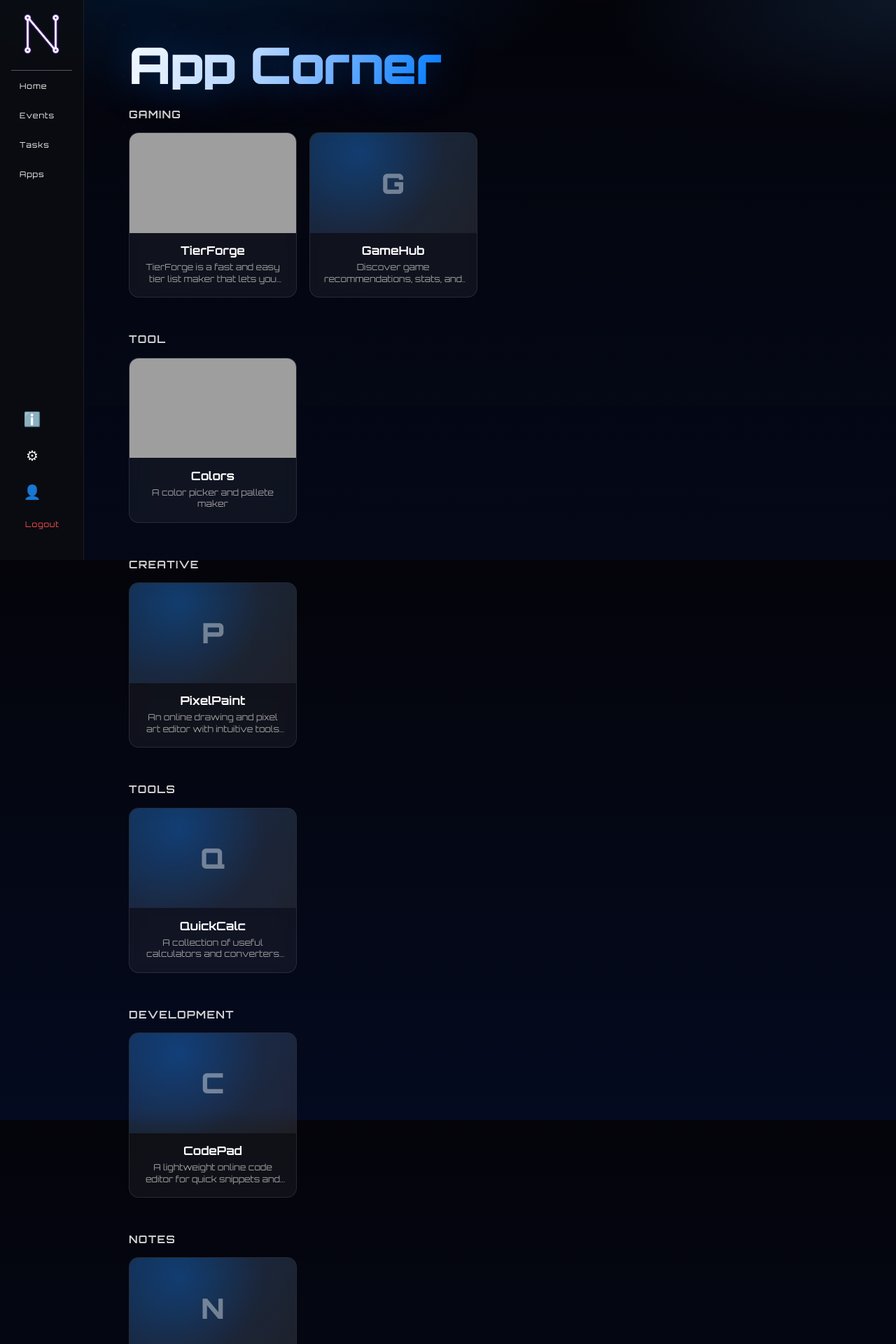
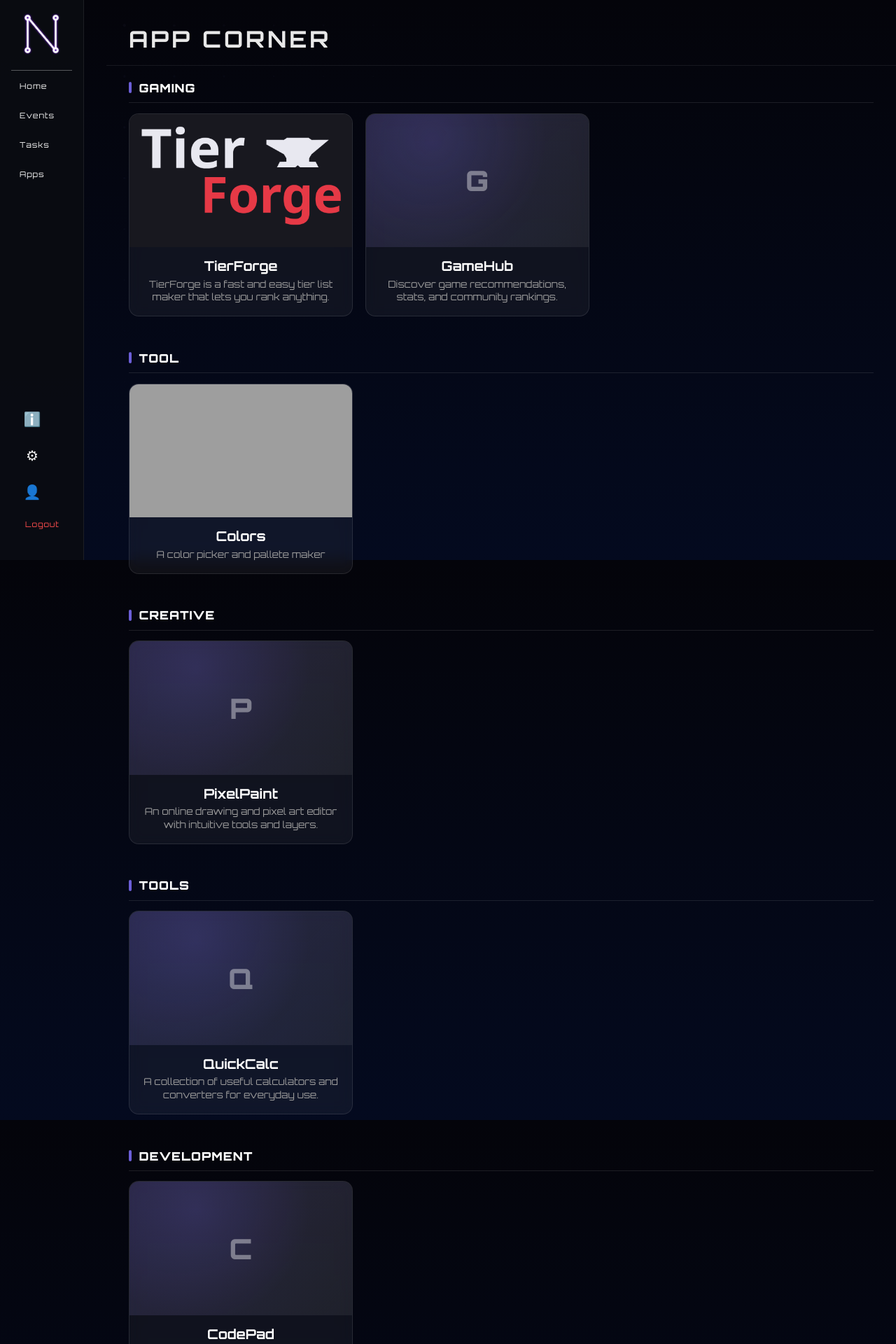
Before and after one commit to NEDBOYGAMER/nedwork, a Flask app: template flask_app/templates/main/app_corner.html in a window 1280 px wide. Shown: the top 1920 px of the page at 70% size. Run offline with Flask 3, Linux system fonts and the light colour scheme; the template is opened without the code that fills it, so the values that code supplies are empty; data comes from the database, SQL or seed files in the repository; both versions use the stored data as it was after the commit; grey boxes are pictures that could not be loaded.

Commit message:
appcorner works

```diff
--- a/flask_app/app_corner/routes.py
+++ b/flask_app/app_corner/routes.py
@@ -18,12 +18,7 @@ def _config_to_dict(config):
 
 
 def _get_or_create_config(user):
-    """
-    NOTE: AppCornerConfig.user relationship uses back_populates="dashboards",
-    which means the reverse attribute on User is `user.dashboards` (a list),
-    not `user.app_corner_config`. Adjust this if your User model differs.
-    """
-    config = user.dashboards[0] if getattr(user, "dashboards", None) else None
+    config = user.app_corner_configs[0] if getattr(user, "app_corner_configs", None) else None
 
     if config is None:
         config = AppCornerConfig(
--- a/flask_app/data/apps.json
+++ b/flask_app/data/apps.json
@@ -2,16 +2,16 @@
     {
         "id": 0,
         "name": "TierForge",
-        "image": "/tierForge.png",
+        "image": "/tier_forge.png",
         "permissions": ["tierforge", "admin"],
         "url": "/tierforge",
         "type": "Gaming",
-        "description": "TierForge is a fast and easy tier list maker that lets you rank anything from video games to hot takes in seconds. Just upload your images, customize your tiers, and drag and drop to build crisp, shareable rankings."
+        "description": "TierForge is a fast and easy tier list maker that lets you rank anything."
     },
     {
         "id": 1,
         "name": "Colors",
-        "image": "/colors.png",
+        "image": "/colors.svg",
         "permissions": [],
         "url": "/colors",
         "type": "Tool",
--- a/flask_app/static/css/pages/app_corner.css
+++ b/flask_app/static/css/pages/app_corner.css
@@ -2,59 +2,40 @@
    App Corner
    Tokens carried over from the existing card style:
    - dark glass cards: rgba(255,255,255,0.05) + blur
-   - accent blue: #007bff / hover #0056b3
-   New tokens introduced here:
-   - accent glow: #4da3ff (lighter blue, used for the title + overlay)
    - muted text: #9a9a9a (descriptions, disabled labels)
+   Accent matched to the rest of the app (login/dashboard indigo-purple):
+   - accent: #6c5fd8 / accent light: #9d90f0
    ──────────────────────────────────────────────────────────────── */
 
 #content {
     position: relative;
     overflow-x: hidden;
-}
-
-/* ── Overlay gradient ─────────────────────────────────────────────
-   Sits above the existing canvas background and below all content.
-   Purely additive — the background canvas itself is untouched. */
-#bg-overlay {
-    position: fixed;
-    inset: 0;
-    z-index: 0;
-    pointer-events: none;
-    background:
-        radial-gradient(ellipse 80% 50% at 20% -10%, rgba(0, 123, 255, 0.18), transparent 60%),
-        radial-gradient(ellipse 60% 40% at 100% 0%, rgba(77, 163, 255, 0.12), transparent 55%),
-        linear-gradient(180deg, rgba(5, 6, 10, 0) 0%, rgba(5, 6, 10, 0.35) 100%);
+    --accent: #6c5fd8;
+    --accent-light: #9d90f0;
+    --accent-soft: rgba(108, 95, 216, 0.18);
+    --accent-border: rgba(108, 95, 216, 0.4);
 }
 
 /* ── Header / Title ──────────────────────────────────────────────── */
 #app-corner-header {
     position: relative;
     z-index: 1;
-    padding: 3.5rem 2rem 1.5rem;
+    padding: 2.5rem 2rem 1.25rem;
     max-width: 1400px;
     margin: 0 auto;
+    margin-bottom: 20px;
+    border-bottom: 1px solid rgba(255, 255, 255, 0.08);
 }
 
 #app-corner-title {
     margin: 0;
-    font-size: clamp(2.75rem, 6vw, 4.5rem);
-    font-weight: 800;
-    letter-spacing: -0.02em;
+    font-size: 2.05rem;
+    font-weight: 700;
+    letter-spacing: 0.12em;
     line-height: 1;
-    background: linear-gradient(115deg, #ffffff 15%, #9fc9ff 55%, #007bff 100%);
-    -webkit-background-clip: text;
-    background-clip: text;
-    color: transparent;
-    text-shadow: 0 0 60px rgba(0, 123, 255, 0.35);
+    text-transform: uppercase;
+    color: #e8e8e8;
     width: fit-content;
-}
-
-#app-corner-subtitle {
-    margin: 0.6rem 0 0 0.15rem;
-    font-size: 0.95rem;
-    color: #9a9a9a;
-    letter-spacing: 0.02em;
 }
 
 /* ── Shelves container ───────────────────────────────────────────── */
@@ -79,16 +60,31 @@
     display: flex;
     align-items: center;
     gap: 0.75rem;
+    padding-bottom: 0.6rem;
+    border-bottom: 1px solid rgba(255, 255, 255, 0.1);
 }
 
 .shelf-title {
     margin: 0;
-    font-size: 0.95rem;
-    font-weight: 700;
-    letter-spacing: 0.08em;
-    color: #f2f2f2;
+    font-size: 1.05rem;
+    font-weight: 800;
+    letter-spacing: 0.06em;
+    color: #ffffff;
     text-transform: uppercase;
-    opacity: 0.85;
+    opacity: 1;
+    position: relative;
+    padding-left: 0.9rem;
+}
+
+.shelf-title::before {
+    content: "";
+    position: absolute;
+    left: 0;
+    top: 0.15em;
+    bottom: 0.15em;
+    width: 4px;
+    border-radius: 999px;
+    background: var(--accent);
 }
 
 .shelf-disable-btn,
@@ -117,12 +113,12 @@
 
 .shelf-restore-btn {
     opacity: 1;
-    color: #9fc9ff;
-    border-color: rgba(77, 163, 255, 0.35);
+    color: var(--accent-light);
+    border-color: var(--accent-border);
 }
 
 .shelf-restore-btn:hover {
-    background: rgba(77, 163, 255, 0.15);
+    background: var(--accent-soft);
     color: #ffffff;
 }
 
@@ -148,13 +144,13 @@
 
 .shelf-row .app-card {
     flex: 0 0 auto;
-    width: 240px;
+    width: 320px;
     scroll-snap-align: start;
 }
 
-/* Compact one-line shelf (Recent) — smaller horizontal cards */
+/* Compact one-line shelf (Recent) — still smaller than the main shelves */
 .shelf--oneline .shelf-row .app-card {
-    width: 190px;
+    width: 260px;
 }
 
 .shelf--oneline .app-card-image {
@@ -180,7 +176,7 @@
 .app-card:hover {
     transform: translateY(-4px);
     box-shadow: 0 10px 24px rgba(0, 0, 0, 0.35);
-    border-color: rgba(0, 123, 255, 0.35);
+    border-color: var(--accent-border);
 }
 
 .app-card--placeholder {
@@ -197,7 +193,7 @@
     width: 100%;
     aspect-ratio: 5 / 3;
     overflow: hidden;
-    background: linear-gradient(135deg, rgba(0, 123, 255, 0.18), rgba(255, 255, 255, 0.03));
+    background: linear-gradient(135deg, var(--accent-soft), rgba(255, 255, 255, 0.03));
 }
 
 .app-card-image img {
@@ -222,7 +218,7 @@
     font-weight: 800;
     color: rgba(255, 255, 255, 0.4);
     background:
-        radial-gradient(circle at 30% 20%, rgba(0, 123, 255, 0.25), transparent 60%),
+        radial-gradient(circle at 30% 20%, var(--accent-soft), transparent 60%),
         rgba(255, 255, 255, 0.03);
 }
 
@@ -232,7 +228,7 @@
 
 .app-card-body h3 {
     margin: 0 0 0.3rem 0;
-    font-size: 1.05rem;
+    font-size: 1.2rem;
     font-weight: 700;
     color: #ffffff;
     white-space: nowrap;
@@ -242,7 +238,7 @@
 
 .app-card-desc {
     margin: 0;
-    font-size: 0.78rem;
+    font-size: 0.85rem;
     line-height: 1.35;
     color: #9a9a9a;
     display: -webkit-box;
@@ -298,13 +294,13 @@
 }
 
 .restore-btn {
-    color: #9fc9ff;
+    color: var(--accent-light);
 }
 
 .restore-btn:hover {
     color: #ffffff;
-    border-color: rgba(77, 163, 255, 0.5);
-    background: rgba(77, 163, 255, 0.15);
+    border-color: var(--accent-border);
+    background: var(--accent-soft);
 }
 
 /* ── Disabled state (greyed out) ─────────────────────────────────── */
@@ -386,10 +382,10 @@
     }
 
     .shelf-row .app-card {
-        width: 200px;
+        width: 240px;
     }
 
     .shelf--oneline .shelf-row .app-card {
-        width: 160px;
+        width: 200px;
     }
 }
--- a/flask_app/templates/main/app_corner.html
+++ b/flask_app/templates/main/app_corner.html
@@ -8,7 +8,7 @@
 
     <link rel="stylesheet" href="{{ url_for('static', filename='css/pages/app_corner.css') }}">
     <link rel="stylesheet" href="{{ url_for('static', filename='css/components/sidenav.css') }}">
-    <script>const STATIC_URL = "{{ url_for('static', filename='') }}";</script>
+    <script>window.STATIC_URL = "{{ url_for('static', filename='') }}";</script>
 
     <script type="module" src="{{ url_for('static', filename='js/pages/app_corner.js') }}"></script>
 
@@ -24,12 +24,8 @@
 
     <main id="content">
 
-        <!-- Overlay gradient sits above the existing canvas background, below the content -->
-        <div id="bg-overlay" aria-hidden="true"></div>
-
         <header id="app-corner-header">
             <h1 id="app-corner-title">App&nbsp;Corner</h1>
-            <p id="app-corner-subtitle" hidden></p>
         </header>
 
         <div id="shelves-container">
```
Also changed, not shown: flask_app/static/js/pages/app_corner.js (+4 -35 lines), instance/app.db.
